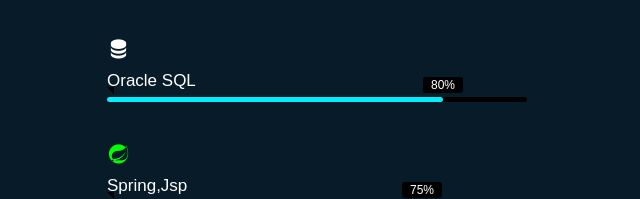
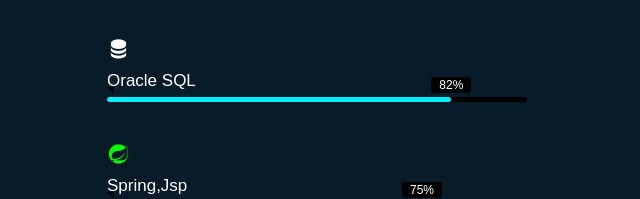
Before and after one commit to GokulMuthusamy23/Gokul-sProfile, a plain HTML site: page index.html in a window 1280 px wide. Shown: the part 1918-2117 px from the top of the page, 103-743 px from the left. Drawn offline with nearby package versions, Linux system fonts and the light colour scheme.

Commit message:
i change sql progress line value

```diff
--- a/stylesheet.css
+++ b/stylesheet.css
@@ -323,7 +323,7 @@ section{
     width: 80%;
 }
 .progress-line.sql span{
-    width: 80%;
+    width: 82%;
 }
 .progress-line.jsp span{
     width: 75%;
@@ -347,7 +347,7 @@ section{
     content: "80%";
 }
 .progress-line.sql span::after{
-    content: "80%";
+    content: "82%";
 }
 .progress-line.jsp span::after{
     content: "75%";
```
